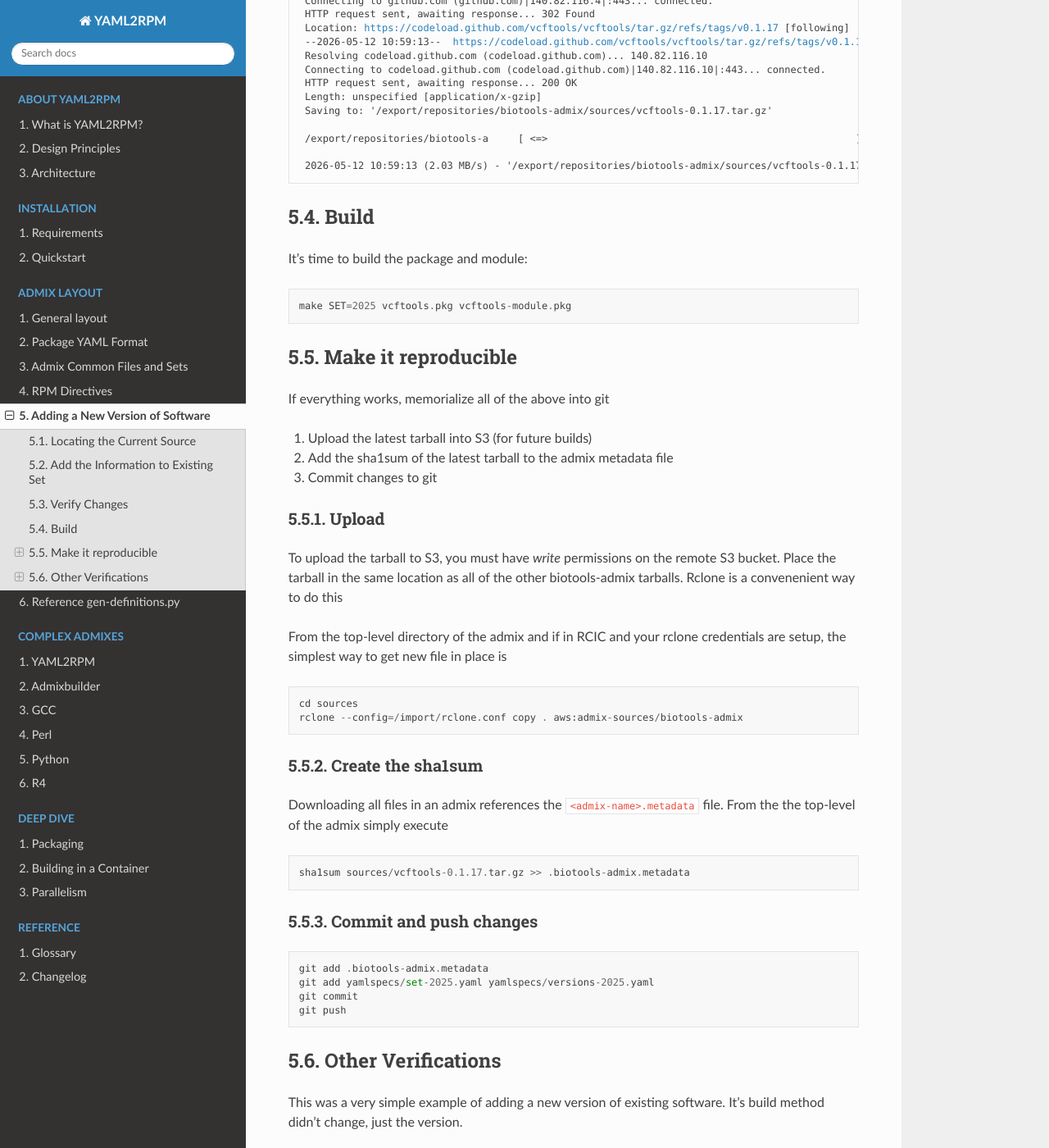
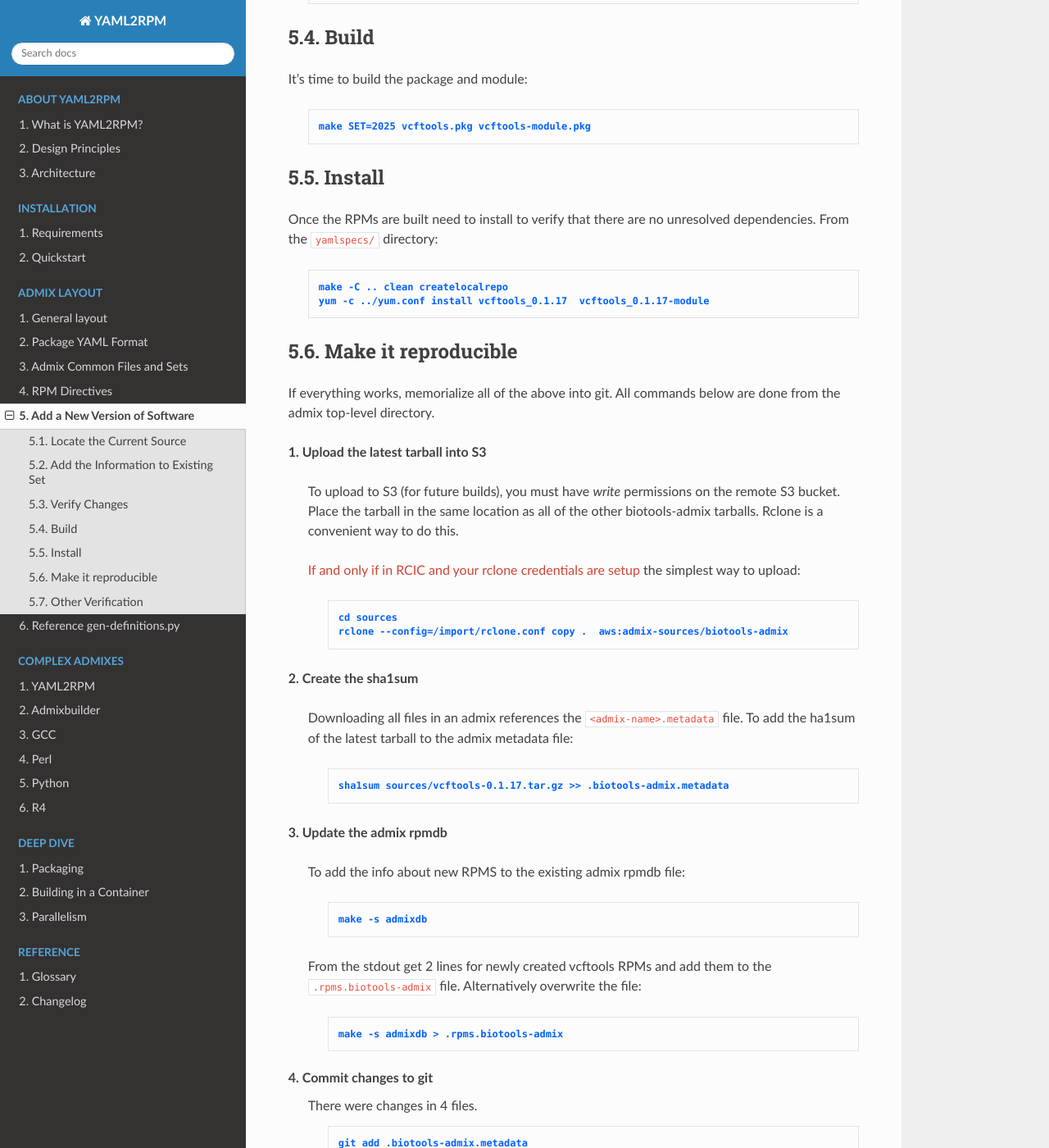
Before and after one commit to RCIC-UCI-Public/yaml2rpm-docs, a Sphinx documentation site: the page built from docs/source/yamlformat/add-version.rst, in a window 1280 px wide and 1400 px high, scrolled down 2416 px. Shown: the whole window at 82% size. Built offline with Sphinx 7.4.7 and the Read the Docs theme 3.1.0, drawn with Linux system fonts in a browser that asks for light colours; some of the changed text lies outside the part shown.

Commit message:
add admixdb update. fix formatting.

```diff
--- a/docs/source/yamlformat/add-version.rst
+++ b/docs/source/yamlformat/add-version.rst
@@ -1,8 +1,8 @@
 
 .. _add_version:
 
-Adding a New Version of Software
-================================
+Add a New Version of Software
+=============================
 
 **Table of contents:**
 
@@ -10,199 +10,205 @@ Adding a New Version of Software
    :local:
 
 It is common that an updated version of software is required.  As an example, we'll look
-at `vcftools <https://github.com/vcftools/vcftools/>`_ in the biotools admix. The baseline
+at `vcftools <https://github.com/vcftools/vcftools/>`_ in the biotools-admix. The baseline
 version is "0.1.16" (released in 2018) while the latest is "0.1.17" (released in 2025).
 
-Locating the Current Source
----------------------------
+Locate the Current Source
+-------------------------
 
 In the biotools admix, there are several sets. To determine which set(s) the software is currently referenced,
 simply ``grep`` all the set files.
 
-.. parsed-literal::
+  .. parsed-literal::
 
-   :blue:`grep vcftools set*`
-   set-base.yaml:  - vcftools
-   set-base.yaml:  - vcftools-module
+     :command:`grep vcftools set*`
+     set-base.yaml:  - vcftools
+     set-base.yaml:  - vcftools-module
 
 Vcftools is only referenced in the base set. One can use ``gen-definitions.py`` to query the vendor source
 as follows
 
-.. parsed-literal::
+  .. parsed-literal::
 
-   :blue:`gen-definitions.py --query=vendor_source  vcftools.yaml`
-   https://github.com/vcftools/vcftools/archive/v0.1.16.tar.gz
+     :command:`gen-definitions.py --query=vendor_source  vcftools.yaml`
+     https://github.com/vcftools/vcftools/archive/v0.1.16.tar.gz
 
 Open a browser and visit the git repository and see if there is an additional release.
 
 Add the Information to Existing Set
 -----------------------------------
 
-There are numerous sets already existing in the biotools admix.
-Since vcftools is only defined in the base, it's simplest to add to
-an existing set.  For this example, extending set *2025* makes sense. The contents of set-2025 are:
+There are numerous sets already existing in the
+:ref: `biotools-admix repository <https://github.com/RCIC-UCI-Public/biotools-admix/>`_.
+Since vcftools is only defined in the base set, it's simplest to add to an existing set.
+For this example, extending set *2025* makes sense. The contents of ``set-2025.yaml`` are:
 
-.. code-block:: yaml
+  .. code-block:: yaml
 
-   !include packages.yaml
-   ---
-   versions: versions-2025.yaml
-   bootstrap:
-   build:
-     - dorado
-     - dorado-module
-     - gatk
-     - gatk-module
+     !include packages.yaml
+     ---
+     versions: versions-2025.yaml
+     bootstrap:
+     build:
+       - dorado
+       - dorado-module
+       - gatk
+       - gatk-module
 
 Notice that the versions file used for this set is ``versions-2025.yaml``. The versions file can be any yaml
-file, but convention is to use *versions-<set name>.yaml*, as in this example. Vcftools has both a module and program.
-Modify ``set-2025.yaml`` to have contents
+file, but convention is to use *versions-<set name>.yaml*, as in this example.
+Vcftools has an environment module and programs.  Modify ``set-2025.yaml`` to have contents:
 
-.. code-block:: yaml
+  .. code-block:: yaml
 
-   !include packages.yaml
-   ---
-   versions: versions-2025.yaml
-   bootstrap:
-   build:
-     - dorado
-     - dorado-module
-     - gatk
-     - gatk-module
-     - vcftools
-     - vcftools-module
+     !include packages.yaml
+     ---
+     versions: versions-2025.yaml
+     bootstrap:
+     build:
+       - dorado
+       - dorado-module
+       - gatk
+       - gatk-module
+       - vcftools
+       - vcftools-module
 
-You also need to modify the `versions-2025.yaml` to include the updated vcftools version
+You also need to modify the ``versions-2025.yaml`` to include the updated vcftools version:
 
-.. code-block:: yaml
+  .. code-block:: yaml
 
-   !include versions.yaml
-   !include updates8.yaml
-   ---
-   dorado: "0.9.1"
-   gatk: "4.6.2.0"
-   vcftools: "0.1.17"
+     !include versions.yaml
+     !include updates8.yaml
+     ---
+     dorado: "0.9.1"
+     gatk: "4.6.2.0"
+     vcftools: "0.1.17"
 
-.. note::
-   Most entries in versions files are simple key-value pairs. Inspect the *versions.yaml* file in this admix
-   and look at the *pysam* entry. Notice that that the value is a *dictionary*.
-   Further inspect ``pysam.yaml`` and see how
-   the  elements of the dictionary are referenced (e.g., ``{{versions.pysam.pymajor}}``).
+  See :ref:`details <versions_yaml>` for file format.
 
 Verify Changes
 --------------
 
-Now check that the updated vendor source resolves properly. Use gen-definitions.py, but with
-the updated versions-2025.yaml file.
+Now check that the updated vendor source resolves properly. Use ``gen-definitions.py``, but with
+the updated ``versions-2025.yaml`` file.
 
-.. parsed-literal::
+  .. parsed-literal::
 
-   :blue:`gen-definitions.py --versions=versions-2025.yaml --query=vendor_source  vcftools.yaml`
-   https://github.com/vcftools/vcftools/archive/v0.1.17.tar.gz
+     :command:`gen-definitions.py --versions=versions-2025.yaml --query=vendor_source  vcftools.yaml`
+     https://github.com/vcftools/vcftools/archive/v0.1.17.tar.gz
 
 Verify that this a good web reference and then **download the source tarball**.
 
+  .. parsed-literal::
 
-.. parsed-literal::
+     :command:`make -s SET=2025 PKG=vcftools download`
+      --2026-05-12 10:59:12--  https://github.com/vcftools/vcftools/archive/v0.1.17.tar.gz
+      Resolving github.com (github.com)... 140.82.116.4
+      Connecting to github.com (github.com)|140.82.116.4|:443... connected.
+      HTTP request sent, awaiting response... 302 Found
+      Location: https://codeload.github.com/vcftools/vcftools/tar.gz/refs/tags/v0.1.17 [following]
+      --2026-05-12 10:59:13--  https://codeload.github.com/vcftools/vcftools/tar.gz/refs/tags/v0.1.17
+      Resolving codeload.github.com (codeload.github.com)... 140.82.116.10
+      Connecting to codeload.github.com (codeload.github.com)|140.82.116.10|:443... connected.
+      HTTP request sent, awaiting response... 200 OK
+      Length: unspecified [application/x-gzip]
+      Saving to: '/export/repositories/biotools-admix/sources/vcftools-0.1.17.tar.gz'
 
-   :blue:`make -s SET=2025 PKG=vcftools download`
-    --2026-05-12 10:59:12--  https://github.com/vcftools/vcftools/archive/v0.1.17.tar.gz
-    Resolving github.com (github.com)... 140.82.116.4
-    Connecting to github.com (github.com)|140.82.116.4|:443... connected.
-    HTTP request sent, awaiting response... 302 Found
-    Location: https://codeload.github.com/vcftools/vcftools/tar.gz/refs/tags/v0.1.17 [following]
-    --2026-05-12 10:59:13--  https://codeload.github.com/vcftools/vcftools/tar.gz/refs/tags/v0.1.17
-    Resolving codeload.github.com (codeload.github.com)... 140.82.116.10
-    Connecting to codeload.github.com (codeload.github.com)|140.82.116.10|:443... connected.
-    HTTP request sent, awaiting response... 200 OK
-    Length: unspecified [application/x-gzip]
-    Saving to: '/export/repositories/biotools-admix/sources/vcftools-0.1.17.tar.gz'
+      /export/repositories/biotools-a     [ <=>                                   ] 241.88K  --.-KB/s    in 0.1s
 
-    /export/repositories/biotools-a     [ <=>                                                    ] 241.88K  --.-KB/s    in 0.1s
-
-    2026-05-12 10:59:13 (2.03 MB/s) - '/export/repositories/biotools-admix/sources/vcftools-0.1.17.tar.gz' saved [247685]
-
+      2026-05-12 10:59:13 (2.03 MB/s) - '/export/repositories/biotools-admix/sources/vcftools-0.1.17.tar.gz' saved [247685]
 
 Build
 -----
+
 It's time to build the package and module:
 
-.. parsed-literal::
+  .. parsed-literal::
+     :command:`make SET=2025 vcftools.pkg vcftools-module.pkg`
 
-    make SET=2025 vcftools.pkg vcftools-module.pkg
+Install
+-------
+
+Once the RPMs are built need to install to verify that there are no unresolved dependencies.
+From the ``yamlspecs/`` directory:
+
+  .. parsed-literal::
+     :command:`make -C .. clean createlocalrepo
+     yum -c ../yum.conf install vcftools_0.1.17  vcftools_0.1.17-module`
+
 
 Make it reproducible
 --------------------
 
+If everything works, memorialize all of the above into git.
+All commands below are done from the admix top-level directory.
 
-If everything works,  memorialize all of the above into git
+**1. Upload the latest tarball into S3**
 
-1. Upload the latest tarball into S3 (for future builds)
-2. Add the sha1sum of the latest tarball to the admix metadata file
-3. Commit changes to git
+  To upload to S3 (for future builds), you must have *write* permissions on the remote S3 bucket. Place the tarball
+  in the same location as all of the other biotools-admix tarballs. Rclone is a convenient way to do this.
 
+  :red:`If and only if in RCIC and your rclone credentials are setup` the simplest way to upload:
 
-Upload
-~~~~~~
+    .. parsed-literal::
+       :command:`cd sources
+       rclone --config=/import/rclone.conf copy .  aws:admix-sources/biotools-admix`
 
-To upload the tarball to S3, you must have *write* permissions on the remote S3 bucket. Place the tarball
-in the same location as all of the other biotools-admix tarballs. Rclone is a convenenient way to do this
+**2. Create the sha1sum**
 
-From the top-level directory of the admix and if in RCIC and your rclone credentials are setup, the simplest way to get new file in place is
+  Downloading all files in an admix references the ``<admix-name>.metadata`` file.
+  To add the ha1sum of the latest tarball to the admix metadata file:
 
-.. parsed-literal::
+    .. parsed-literal::
+       :command:`sha1sum sources/vcftools-0.1.17.tar.gz >> .biotools-admix.metadata`
 
-   cd sources
-   rclone --config=/import/rclone.conf copy . aws:admix-sources/biotools-admix
+**3. Update the admix rpmdb**
 
-Create the sha1sum
-~~~~~~~~~~~~~~~~~~
+  To add the info about new RPMS to the existing admix rpmdb file:
 
-Downloading all files in an admix references the ``<admix-name>.metadata`` file. From the the top-level
-of the admix simply execute
+    .. parsed-literal::
+       :command:`make -s admixdb`
 
-.. parsed-literal::
+  From the stdout get 2 lines for newly created vcftools RPMs and add them to
+  the ``.rpms.biotools-admix`` file. Alternatively overwrite the file:
 
-   sha1sum sources/vcftools-0.1.17.tar.gz >> .biotools-admix.metadata
+    .. parsed-literal::
+       :command:`make -s admixdb > .rpms.biotools-admix`
 
-Commit and push changes
-~~~~~~~~~~~~~~~~~~~~~~~
+**4. Commit changes to git**
+  There were changes in 4 files.
 
-.. parsed-literal::
-   git add .biotools-admix.metadata
-   git add yamlspecs/set-2025.yaml yamlspecs/versions-2025.yaml
-   git commit
-   git push
+    .. parsed-literal::
+       :command:`git add .biotools-admix.metadata
+       git add .rpms.biotools-admix
+       git add yamlspecs/set-2025.yaml
+       git add yamlspecs/versions-2025.yaml
+       git commit
+       git push`
 
-Other Verifications
--------------------
+Other Verification
+------------------
 
 This was a very simple example of adding a new version of existing software. It's build method didn't change,
 just the version.
 
-Built RPMS
-~~~~~~~~~~
+**Check RPMS**
+  Look at the vcftools RPMS and see if their sizes seem rational. In this example, the later version is
+  slightly larger than the original. Likely, the build is fine.
 
-Look at the vcftools RPMS and see if their sizes seem rational. In this example, the later version is
-slightly larger than the original. Likely, the build is fine.
+    .. parsed-literal::
+       :command:`ls -l RPMS/x86_64/vcftools*`
+       -rw-r--r--. 1 root root 424527 May  8 03:56 RPMS/x86_64/vcftools_0.1.16-0.1.16-2.x86_64.rpm
+       -rw-r--r--. 1 root root   7681 May  8 03:55 RPMS/x86_64/vcftools_0.1.16-module-0.1.16-2.x86_64.rpm
+       -rw-r--r--. 1 root root 446793 May 12 11:03 RPMS/x86_64/vcftools_0.1.17-0.1.17-2.x86_64.rpm
+       -rw-r--r--. 1 root root   7683 May 12 11:03 RPMS/x86_64/vcftools_0.1.17-module-0.1.17-2.x86_64.rpm
 
-.. parsed-literal::
+**Check Manifest**
+  This additional version is now part of the manifest for the biotools-admix
 
-   :blue:`ls -l RPMS/x86_64/vcftools*`
-   -rw-r--r--. 1 root root 424527 May  8 03:56 RPMS/x86_64/vcftools_0.1.16-0.1.16-2.x86_64.rpm
-   -rw-r--r--. 1 root root   7681 May  8 03:55 RPMS/x86_64/vcftools_0.1.16-module-0.1.16-2.x86_64.rpm
-   -rw-r--r--. 1 root root 446793 May 12 11:03 RPMS/x86_64/vcftools_0.1.17-0.1.17-2.x86_64.rpm
-   -rw-r--r--. 1 root root   7683 May 12 11:03 RPMS/x86_64/vcftools_0.1.17-module-0.1.17-2.x86_64.rpm
-
-Manifest
-~~~~~~~~
-
-This additional version is now part of the manifest for the biotools-admix
-
-.. parsed-literal::
-
-   :blue:`make -s manifest | grep vcftools`
-   vcftools_0.1.16
-   vcftools_0.1.16-module
-   vcftools_0.1.17
-   vcftools_0.1.17-module
+  .. parsed-literal::
+     :command:`make -s manifest | grep vcftools`
+     vcftools_0.1.16
+     vcftools_0.1.16-module
+     vcftools_0.1.17
+     vcftools_0.1.17-module
```
